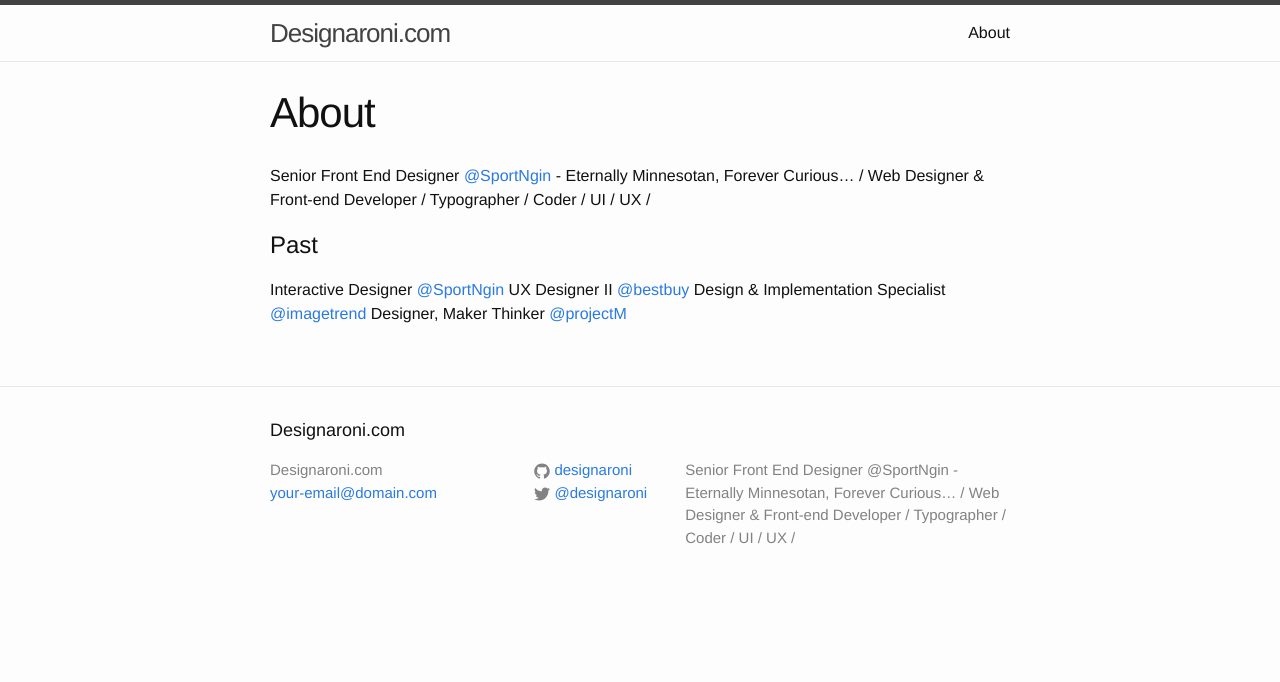
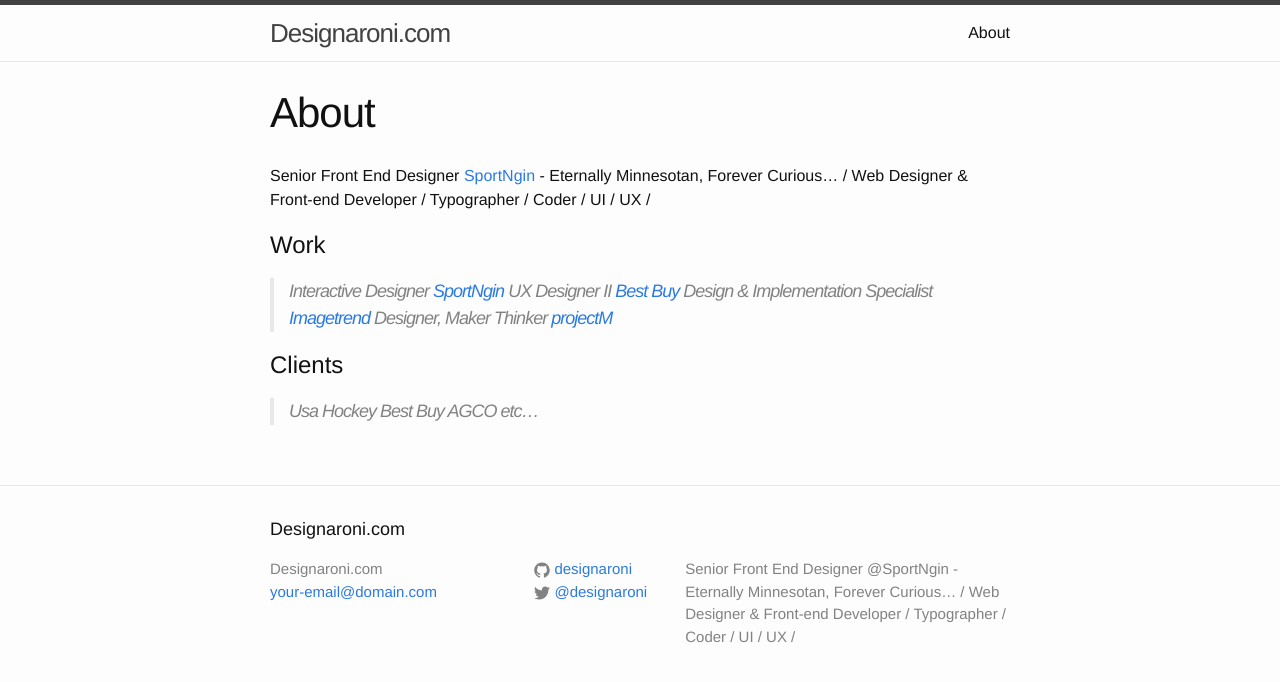
Before and after one commit to Designaroni/designaroni, a Jekyll site: the page built from about.md, in a window 1280 px wide. Shown: the top 682 px of the page. Built offline with Jekyll 4.4.1, drawn with Linux system fonts in a browser that asks for light colours.

Commit message:
modified about.md

```diff
--- a/about.md
+++ b/about.md
@@ -4,10 +4,20 @@
 permalink: /about/
 ---
 
-Senior Front End Designer [@SportNgin](http://sportngin.com) - Eternally Minnesotan, Forever Curious… / Web Designer & Front-end Developer / Typographer / Coder / UI / UX /
+Senior Front End Designer [SportNgin](http://sportngin.com) - Eternally Minnesotan, Forever Curious… / Web Designer & Front-end Developer / Typographer / Coder / UI / UX /
 
-# Past
-Interactive Designer [@SportNgin](http://sportngin.com)
-UX Designer II [@bestbuy](http://bestbuy.com)
-Design & Implementation Specialist [@imagetrend](http://imagetrend.com)
-Designer, Maker Thinker [@projectM](http://projectmlab.com)
+# Work
+> Interactive Designer [SportNgin](http://sportngin.com)
+> UX Designer II [Best Buy](http://bestbuy.com)
+> Design & Implementation Specialist [Imagetrend](http://imagetrend.com)
+> Designer, Maker Thinker [projectM](http://projectmlab.com)
+
+# Clients
+> Usa Hockey
+> Best Buy
+> AGCO
+> etc...
+>
+>
+>
+>
```
